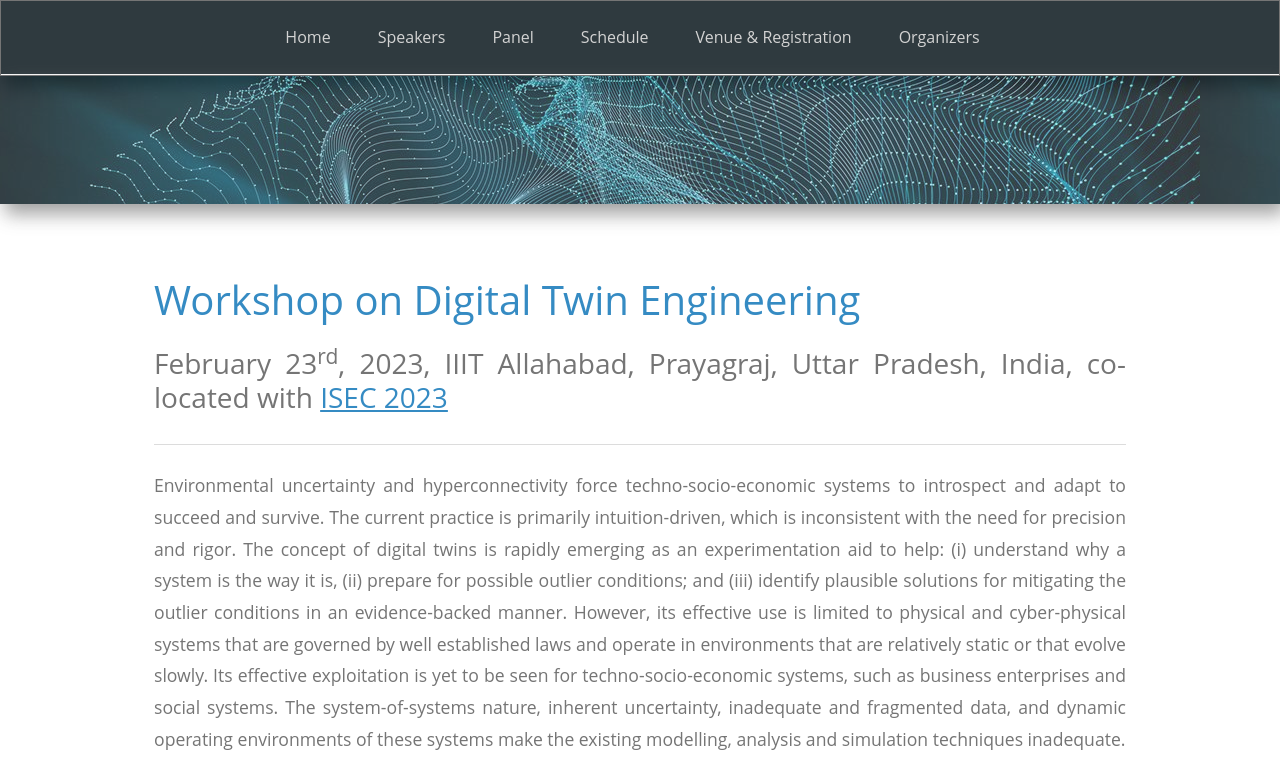
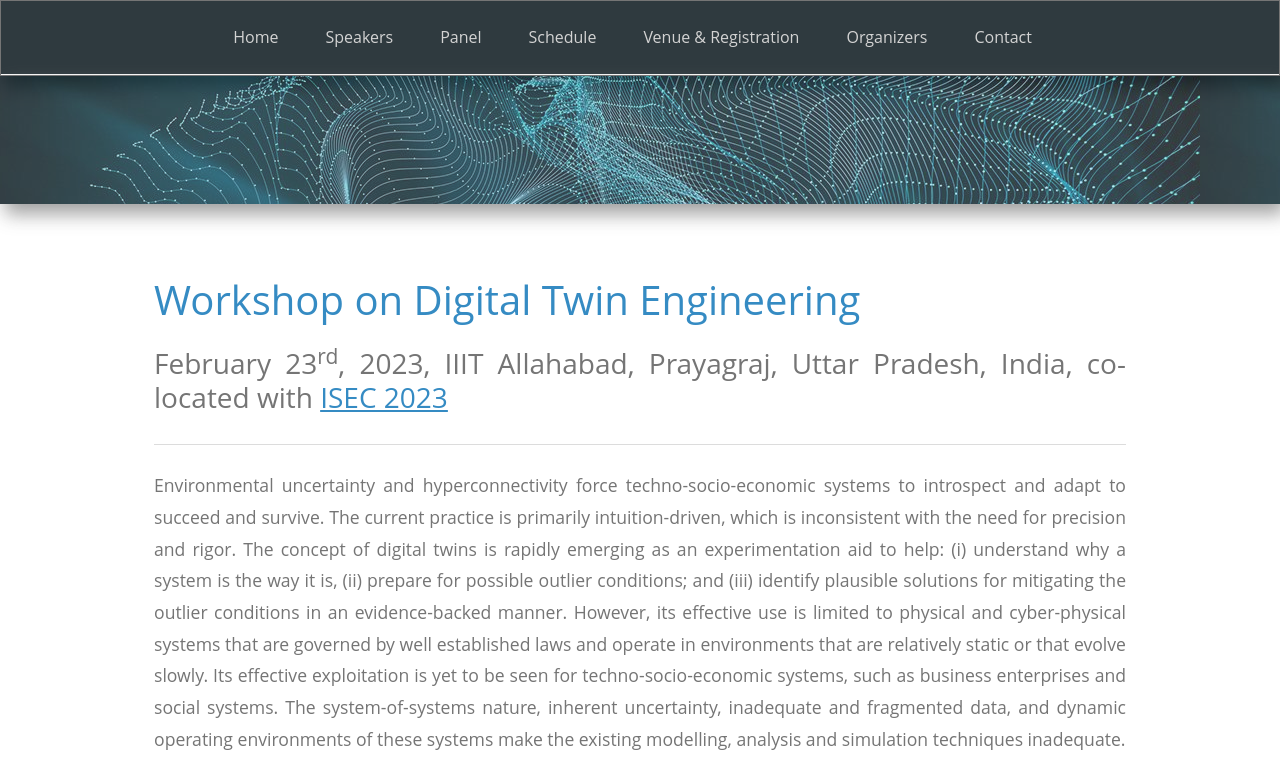
Before and after one commit to wdte23/workshop, a plain HTML site: page index.html in a window 1280 px wide. Shown: the top 768 px of the page. Drawn offline with nearby package versions, Linux system fonts and the light colour scheme.

Commit message:
Update index.html

```diff
--- a/index.html
+++ b/index.html
@@ -54,6 +54,9 @@
 
         <a class="navbar-brand" href="#organizers" >
           Organizers</a>
+
+	<a class="navbar-brand" href="#contact" >
+          Contact</a>
 
       </div>
      </div>
@@ -294,7 +297,7 @@
       <hr><br>
 
 
-      <h2 id="Contact">Contact</h2>
+      <h2 id="contact">Contact</h2>
       <ul>
 	<li><a href="mailto:souvik.barat@tcs.com">Souvik Barat</a> </li>
       </ul>
```
